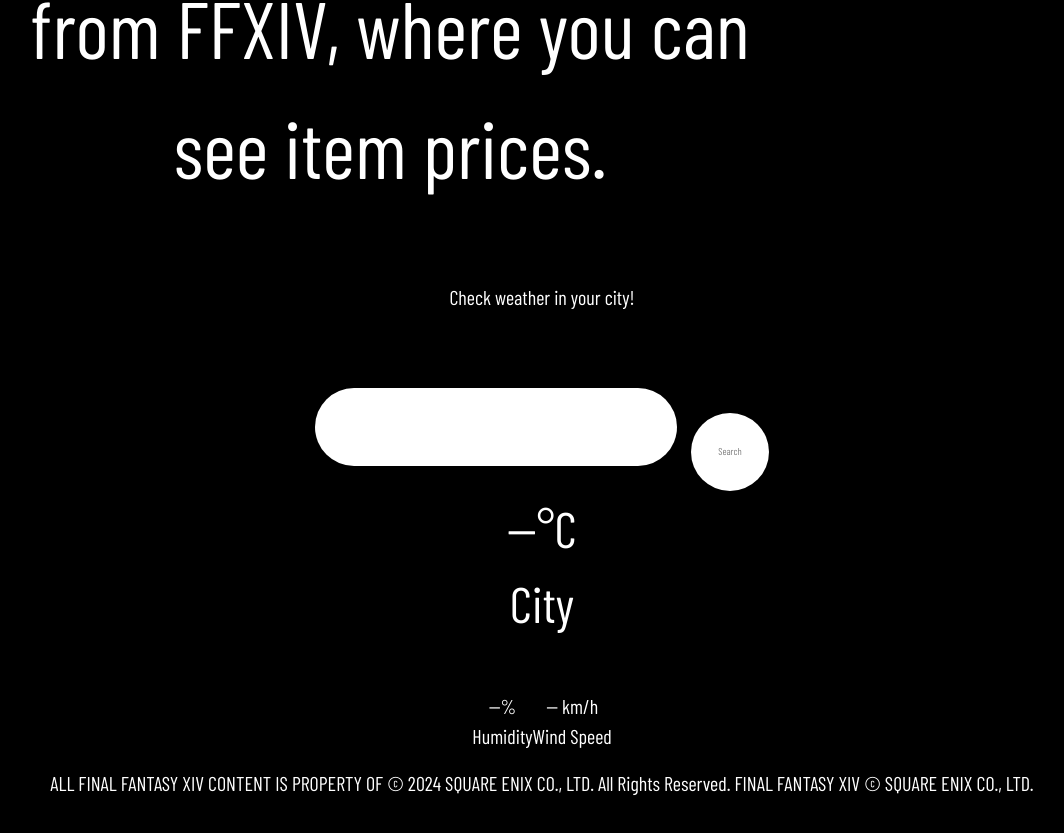
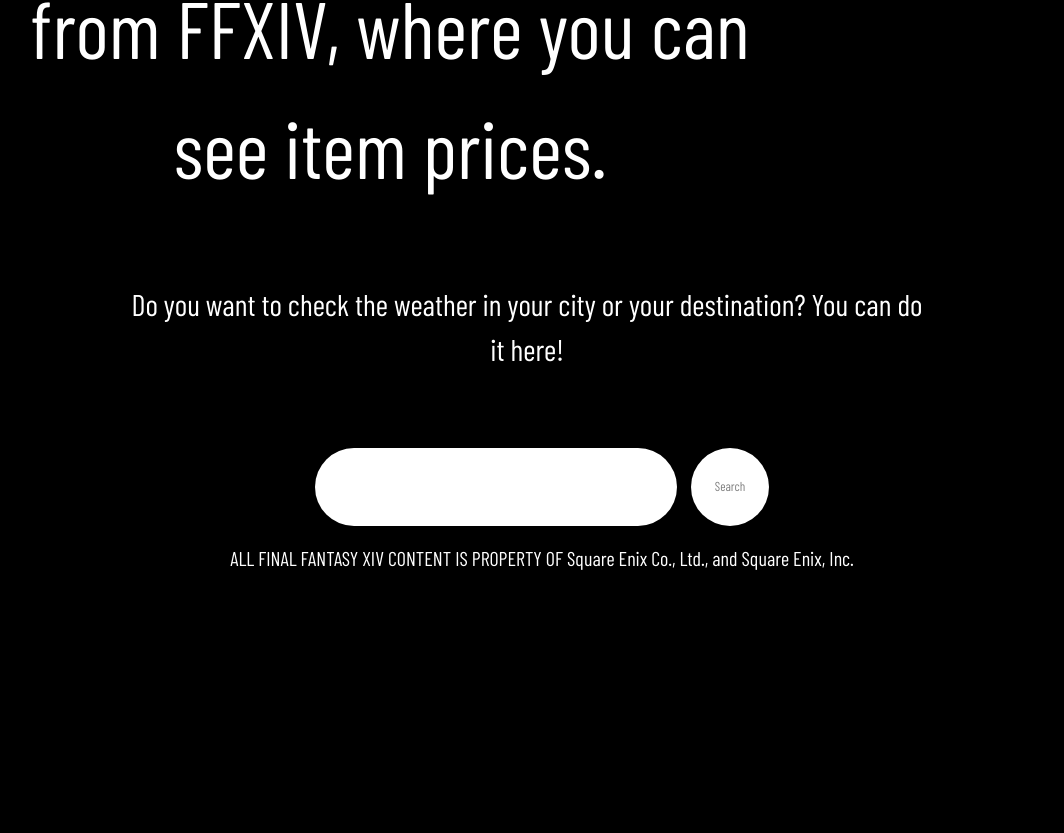
Before and after one commit to Asamijonsson/portfolio2023, a React (Create React App) app: page / in a window 1280 px wide. Shown: the part 1346-2179 px from the top of the page, without its empty margins (98-1162 px from the left). After the commit the page ends 1974 px from the top, so only its background shows below. Built offline with nearby package versions, Linux system fonts and the light colour scheme.

Commit message:
fixed weather app

```diff
--- a/src/Footer.jsx
+++ b/src/Footer.jsx
@@ -6,7 +6,7 @@
         <nav className={style.footerNav}>
 
         <h3 className={colourstyle.primary}>ALL FINAL FANTASY XIV CONTENT IS PROPERTY OF
-        © 2024 SQUARE ENIX CO., LTD. All Rights Reserved. FINAL FANTASY XIV © SQUARE ENIX CO., LTD.</h3>
+        Square Enix Co., Ltd., and Square Enix, Inc. </h3>
         </nav>
         </>
     )
--- a/src/Pages/pokemon.jsx
+++ b/src/Pages/pokemon.jsx
@@ -1,9 +1,9 @@
-import React, { useState } from 'react';
+import  { useState } from 'react';
 import style from "./pokemon.module.css"
 
 const API_URL = "https://pokeapi.co/api/v2/pokemon";
 
-function AddPokemonForm() {
+const AddPokemonForm = () =>{
   const [pokemonName, setPokemonName] = useState("");
   const [pokemonData, setPokemonData] = useState(null);
   const [error, setError] = useState(false);
--- a/src/components/Weather.jsx
+++ b/src/components/Weather.jsx
@@ -1,64 +1,87 @@
+import { useState } from 'react';
 import style from "./Weather.module.css";
 
-const weather = () => {
+const Weather = () => {
     const apiKey = process.env.REACT_APP_API_KEY;
 
-    const search = async () => {
-        const element = document.getElementById("cityInput")
-        if (!element || element.value === "") {
-            return 0;
-        }
+    const [weatherData, setWeatherData] = useState(null);
+    const [city, setCity] = useState("");
+    const [error, setError] = useState("");
 
-        const url = `https://api.openweathermap.org/data/2.5/weather?q=${element.value}&appid=${apiKey}`;
-        const response = await fetch(url)
-        const data = await response.json();
-        console.log(data)
-        const humidity = document.getElementById("humiditiyPercent")
-        const wind = document.getElementById("windRate")
-        const temprature = document.getElementById("weatherTemp")
-        const location = document.getElementById("weatherLocation")
-
-        humidity.innerHTML = data.main.humidity + "%";
-        wind.innerHTML = data.wind.speed + "km/h";
-        temprature.innerHTML = (data.main.temp - 273.15).toFixed(2) + "°C";
-        location.innerHTML = data.name;
-
-
+   const search = async (event) => {
+        event.preventDefault();
+        if (!city) {
+            setError("Please enter a city name.");
+            return;
 
         }
+           setWeatherData(null);
+           setError("");
 
+        const url = `https://api.openweathermap.org/data/2.5/weather?q=${city}&appid=${apiKey}`;
 
+        try {
+            const response = await fetch(url);
+            if (!response.ok) {
+                throw new Error("City not found");
+            }
+            const data = await response.json();
+            setWeatherData(data);
+        } catch (error) {
+            console.error("Error fetching weather data:", error);
+            setError("City not found. Please try again.");}
+               };
 
     return (
         <div className={style.container}>
-            <p className={style.text}>Check weather in your city!</p>
-            <div className={style.topbar}>
-                <input type="text" id="cityInput" className={style.cityInput} />
-                <button className={style.search} onClick={() => { search() }}>
-                    Search
-                </button>
+            <p className={style.text}>Do you want to check the weather in your city or your destination? You can do it here!</p>
+                 <form className={style.topbar} onSubmit={search}>
+                    <input
+                        type="text"
+                        id="cityInput"
+                        className={style.cityInput}
+                        value={city}
+                        onChange={(e) => setCity(e.target.value)}
+                    />
+                    <button type="submit" className={style.search}>Search</button>
+                </form>
+                      <div className={style.weatherImg}></div>
+            { error ? (
+                <p>{error}</p>
+            ) :
+
+            weatherData ? (
+                <div>
+                    <div id="weatherTemp" className={style.weatherTemp}>
+                        {(weatherData.main.temp - 273.15).toFixed(1) + "°C"}
                     </div>
-            <div className={style.weatherImg}>
-
+                    <div id="weatherLocation" className={style.weatherLocation}>
+                        {weatherData.name}
                     </div>
-            <div id="weatherTemp" className={style.weatherTemp}>--°C</div>
-            <div id="weatherLocation" className={style.weatherLocation}>City</div>
                     <div className={style.dataContainer}>
                         <div className={style.element}>
                             <div className={style.data}>
-                        <div id="humiditiyPercent" className={style.humidityPercent}>--%</div>
+                                <div id="humidityPercent" className={style.text}>
+                                    {weatherData.main.humidity + "%"}
+                                </div>
                                 <div className={style.text}>Humidity</div>
                             </div>
                         </div>
                         <div className={style.element}>
                             <div className={style.data}>
-                        <div id="windRate" className={style.windRate}>-- km/h</div>
+                                <div id="windRate" className={style.text}>
+                                    {weatherData.wind.speed + " km/h"}
+                                </div>
                                 <div className={style.text}>Wind Speed</div>
                             </div>
                         </div>
                     </div>
                 </div>
-    )
-}
+            ) : city ? (
+                <p>City not found. Please try again.</p>
+            ) : null}
+        </div>
+    );
+};
 
-export default weather
+export default Weather;
--- a/src/components/Weather.module.css
+++ b/src/components/Weather.module.css
@@ -30,7 +30,6 @@
 
 .search{
     display: flex;
-    margin-top: 25px;
     width: 78px;
     height: 78px;
     background: white;
@@ -41,7 +40,7 @@
     border-radius: 40px;
    cursor: pointer;
     color: gray;
-    font-size: 10px;
+    font-size: 13px;
     font-weight: 400;
 }
 
@@ -82,6 +81,7 @@
 
 .text{
     color: white;
-    font-size: 20px;
+    font-size: 30px;
     font-weight: 400;
+    padding-right: 30px;
 }
```
Lines whose indentation alone changed are shown as unchanged.
